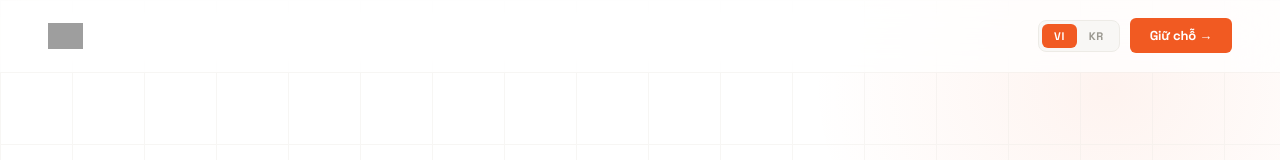
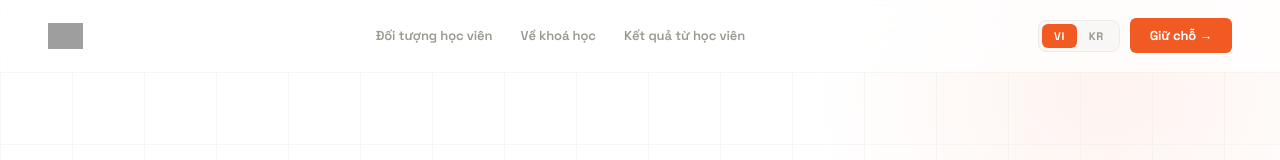
Before and after one commit to van-dot123/hcmc-lion, a React (Vite) app: page / in a window 1280 px wide. Shown: the top 160 px of the page. Built offline with nearby package versions, Linux system fonts and the light colour scheme; grey boxes are pictures that could not be loaded.

Commit message:
feat: add nav menu with section anchors

```diff
--- a/src/components/Nav.jsx
+++ b/src/components/Nav.jsx
@@ -24,6 +24,12 @@ export default function Nav() {
         <img src="https://res.cloudinary.com/dcbythlhu/image/upload/q_auto/f_auto/v1779958499/HCMLIONS_tmtix4.png" alt="HCMC Lions" />
       </a>
 
+      <div className={styles.menu}>
+        <a href="#audience">{lang === "vi" ? "Đối tượng học viên" : "수강 대상"}</a>
+        <a href="#how">{lang === "vi" ? "Về khoá học" : "수업 소개"}</a>
+        <a href="#portfolio">{lang === "vi" ? "Kết quả từ học viên" : "수강생 결과물"}</a>
+      </div>
+
       <div className={styles.right}>
         <div className={styles.langToggle}>
           {["vi", "kr"].map((l) => (
--- a/src/components/Nav.module.css
+++ b/src/components/Nav.module.css
@@ -28,6 +28,16 @@
   0%,100% { transform: scale(1); opacity: 1; }
   50% { transform: scale(1.4); opacity: 0.7; }
 }
+.menu { display: flex; align-items: center; gap: 28px; }
+.menu a {
+  font-size: 13px; font-weight: 600; color: var(--muted);
+  text-decoration: none; letter-spacing: -0.1px;
+  transition: color 0.15s;
+}
+.menu a:hover { color: var(--black); }
+@media (max-width: 900px) {
+  .menu { display: none; }
+}
 .right { display: flex; align-items: center; gap: 10px; }
 .langToggle {
   display: flex; align-items: center;
--- a/src/components/Sections.jsx
+++ b/src/components/Sections.jsx
@@ -12,6 +12,7 @@ const fadeUp = (delay = 0) => ({
 
 // ── Target Section ────────────────────────────────────────────────────────────
 export function TargetSection() {
+  const _id = "audience";
   const cards = [
     {
       n: "01",
@@ -175,7 +176,7 @@ export function WhySection() {
   const current = steps[active];
 
   return (
-    <section ref={containerRef} style={{ background: "var(--white)", position: "relative", height: `${steps.length * 80}vh` }}>
+    <section id="how" ref={containerRef} style={{ background: "var(--white)", position: "relative", height: `${steps.length * 80}vh` }}>
       <div style={{ position: "sticky", top: 0, height: "100vh", display: "flex", flexDirection: "column", justifyContent: "center", padding: "40px 40px", overflow: "hidden" }}>
         <div style={{ maxWidth: 1100, margin: "0 auto", width: "100%" }}>
           <div style={{ fontSize: 11, fontWeight: 700, letterSpacing: 2, textTransform: "uppercase", color: "var(--o)", marginBottom: 16 }}>
@@ -557,7 +558,7 @@ export function FAQ() {
   ];
   const [open, setOpen] = React.useState(null);
   return (
-    <section style={{ padding: "100px 40px", background: "var(--gray-bg)" }}>
+    <section id="audience" style={{ padding: "100px 40px", background: "var(--gray-bg)" }}>
       <div style={{ maxWidth: 760, margin: "0 auto" }}>
         <div>
           <motion.div {...fadeUp(0)} style={{ fontSize: 11, fontWeight: 700, letterSpacing: 2, textTransform: "uppercase", color: "var(--o)", marginBottom: 16 }}>FAQ</motion.div>
```
